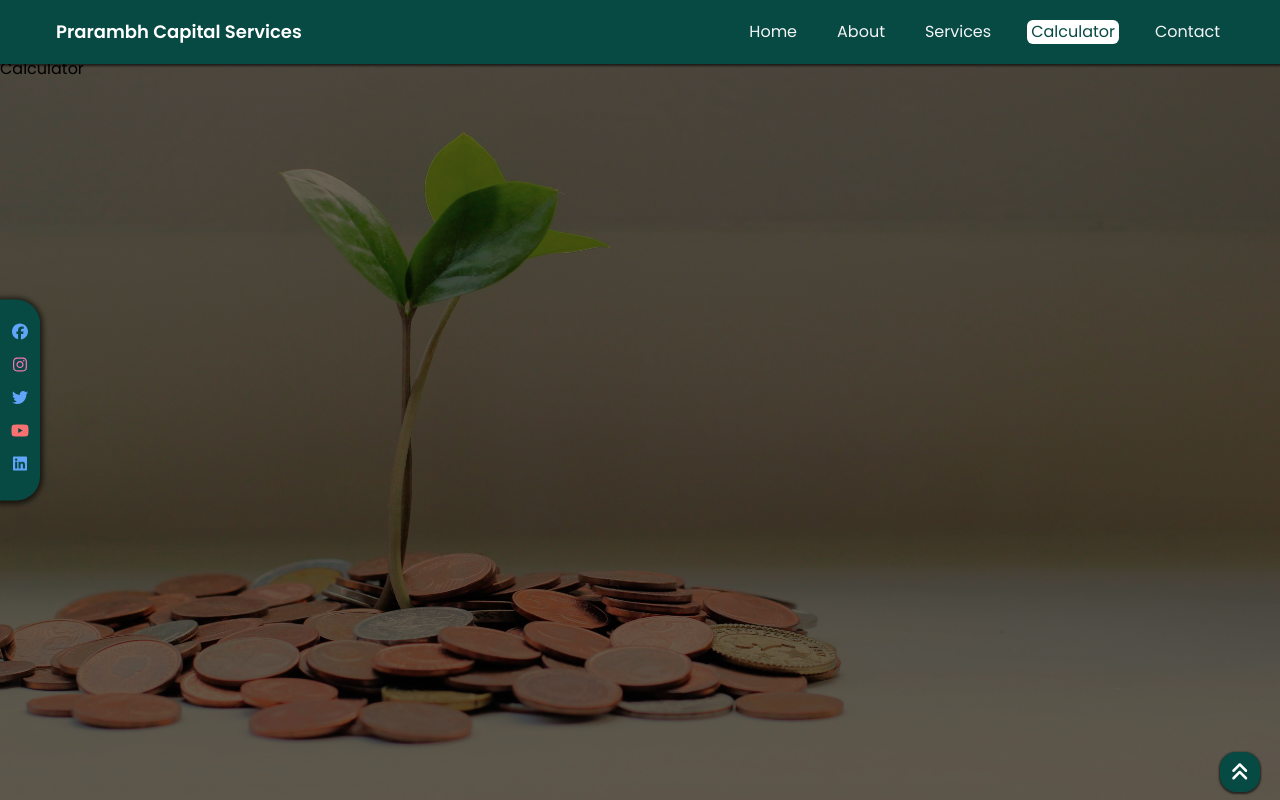
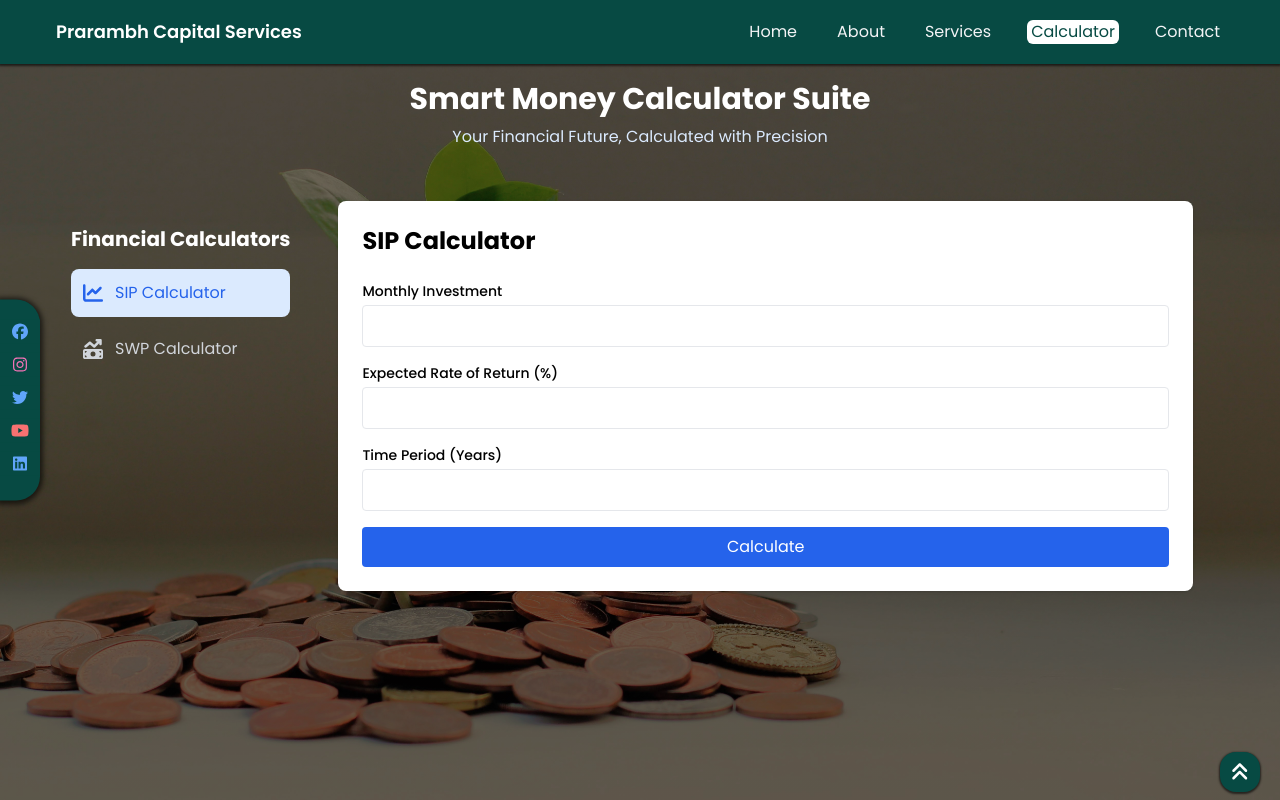
Before and after one commit to GaurangTandon/Prarambh-Capital-Services, a React (Vite) app in the folder frontend/: page /calculator in a window 1280 px wide. Built offline with nearby package versions, Linux system fonts and the light colour scheme.

Commit message:
Added: Implement financial calculators with selection and calculation features in Calculator component

```diff
--- /dev/null
+++ b/frontend/src/components/Calculator/Calculators.jsx
@@ -0,0 +1,215 @@
+import React, { useState } from "react";
+import {
+  faChartLine,
+  faMoneyBillTrendUp,
+} from "@fortawesome/free-solid-svg-icons";
+
+const calculators = [
+  {
+    id: "sip",
+    name: "SIP Calculator",
+    icon: faChartLine,
+    component: () => {
+      const [monthlyInv, setMonthlyInv] = useState("");
+      const [rate, setRate] = useState("");
+      const [timePeriod, setTimePeriod] = useState("");
+      const [result, setResult] = useState(null);
+
+      const calculate = () => {
+        const monthlyInvestment = parseFloat(monthlyInv);
+        const annualRate = parseFloat(rate);
+        const years = parseFloat(timePeriod);
+
+        const monthlyRate = annualRate / 12 / 100;
+        const months = years * 12;
+        const totalInvestment = monthlyInvestment * months;
+        const futureValue =
+          monthlyInvestment *
+          ((Math.pow(1 + monthlyRate, months) - 1) / monthlyRate) *
+          (1 + monthlyRate);
+        const estimatedReturn = futureValue - totalInvestment;
+
+        setResult({
+          totalInvestment: totalInvestment.toFixed(2),
+          estimatedReturn: estimatedReturn.toFixed(2),
+          totalAmount: futureValue.toFixed(2),
+        });
+      };
+
+      return (
+        <div className="space-y-4">
+          <div>
+            <label className="block text-sm font-medium mb-1">
+              Monthly Investment
+            </label>
+            <input
+              type="number"
+              value={monthlyInv}
+              onChange={(e) => setMonthlyInv(e.target.value)}
+              className="w-full p-2 border rounded"
+            />
+          </div>
+          <div>
+            <label className="block text-sm font-medium mb-1">
+              Expected Rate of Return (%)
+            </label>
+            <input
+              type="number"
+              value={rate}
+              onChange={(e) => setRate(e.target.value)}
+              className="w-full p-2 border rounded"
+            />
+          </div>
+          <div>
+            <label className="block text-sm font-medium mb-1">
+              Time Period (Years)
+            </label>
+            <input
+              type="number"
+              value={timePeriod}
+              onChange={(e) => setTimePeriod(e.target.value)}
+              className="w-full p-2 border rounded"
+            />
+          </div>
+          <button
+            onClick={calculate}
+            className="w-full bg-blue-600 text-white py-2 rounded hover:bg-blue-700"
+          >
+            Calculate
+          </button>
+          {result && (
+            <div className="mt-4 p-4 bg-gray-100 rounded space-y-2">
+              <p className="text-md font-semibold">
+                Total Investment: ₹
+                {parseFloat(result.totalInvestment).toLocaleString()}
+              </p>
+              <p className="text-md font-semibold">
+                Estimated Return: ₹
+                {parseFloat(result.estimatedReturn).toLocaleString()}
+              </p>
+              <p className="text-md font-semibold">
+                Total Amount: ₹{parseFloat(result.totalAmount).toLocaleString()}
+              </p>
+            </div>
+          )}
+        </div>
+      );
+    },
+  },
+  {
+    id: "swp",
+    name: "SWP Calculator",
+    icon: faMoneyBillTrendUp,
+    component: () => {
+      const [invAmount, setInvAmount] = useState("");
+      const [returnRate, setReturnRate] = useState("");
+      const [monthlyWithdrawal, setMonthlyWithdrawal] = useState("");
+      const [timePeriod, setTimePeriod] = useState("");
+      const [result, setResult] = useState(null);
+
+      const calculate = () => {
+        const initialAmount = parseFloat(invAmount);
+        const annualRate = parseFloat(returnRate);
+        const withdrawal = parseFloat(monthlyWithdrawal);
+        const years = parseFloat(timePeriod);
+
+        const monthlyRate = annualRate / 12 / 100;
+        const months = years * 12;
+        let balance = initialAmount;
+        let totalWithdrawn = 0;
+
+        for (let i = 0; i < months; i++) {
+          balance = balance * (1 + monthlyRate) - withdrawal;
+          totalWithdrawn += withdrawal;
+        }
+
+        setResult({
+          finalBalance: balance.toFixed(2),
+          totalWithdrawn: totalWithdrawn.toFixed(2),
+          status: balance > 0 ? "Sustainable" : "Not Sustainable",
+        });
+      };
+
+      return (
+        <div className="space-y-4">
+          <div>
+            <label className="block text-sm font-medium mb-1">
+              Initial Investment
+            </label>
+            <input
+              type="number"
+              value={invAmount}
+              onChange={(e) => setInvAmount(e.target.value)}
+              className="w-full p-2 border rounded"
+            />
+          </div>
+          <div>
+            <label className="block text-sm font-medium mb-1">
+              Annual Return Rate (%)
+            </label>
+            <input
+              type="number"
+              value={returnRate}
+              onChange={(e) => setReturnRate(e.target.value)}
+              className="w-full p-2 border rounded"
+            />
+          </div>
+          <div>
+            <label className="block text-sm font-medium mb-1">
+              Monthly Withdrawal
+            </label>
+            <input
+              type="number"
+              value={monthlyWithdrawal}
+              onChange={(e) => setMonthlyWithdrawal(e.target.value)}
+              className="w-full p-2 border rounded"
+            />
+          </div>
+          <div>
+            <label className="block text-sm font-medium mb-1">
+              Time Period (Years)
+            </label>
+            <input
+              type="number"
+              value={timePeriod}
+              onChange={(e) => setTimePeriod(e.target.value)}
+              className="w-full p-2 border rounded"
+            />
+          </div>
+          <button
+            onClick={calculate}
+            className="w-full bg-blue-600 text-white py-2 rounded hover:bg-blue-700"
+          >
+            Calculate
+          </button>
+          {result && (
+            <div className="mt-4 p-4 bg-gray-100 rounded space-y-2">
+              <p className="text-md font-semibold">
+                Final Balance: ₹
+                {parseFloat(result.finalBalance).toLocaleString()}
+              </p>
+              <p className="text-md font-semibold">
+                Total Withdrawn: ₹
+                {parseFloat(result.totalWithdrawn).toLocaleString()}
+              </p>
+              <p className="text-md font-semibold">
+                Status:{" "}
+                <span
+                  className={
+                    result.status === "Sustainable"
+                      ? "text-green-600"
+                      : "text-red-600"
+                  }
+                >
+                  {result.status}
+                </span>
+              </p>
+            </div>
+          )}
+        </div>
+      );
+    },
+  },
+];
+
+export default calculators;
--- a/frontend/src/components/IconBar/IconBar.jsx
+++ b/frontend/src/components/IconBar/IconBar.jsx
@@ -11,7 +11,7 @@ import { motion } from "framer-motion";
 import { socialLinks } from "./constants";
 const IconBar = () => {
   return (
-    <div className="max-sm:hidden fixed top-1/2 -translate-y-1/2 z-10 ">
+    <div className="max-lg:hidden fixed top-1/2 -translate-y-1/2 z-10 ">
       <motion.div
         initial={{ x: -50 }}
         animate={{ x: 0 }}
--- a/frontend/src/pages/Calculator.jsx
+++ b/frontend/src/pages/Calculator.jsx
@@ -1,9 +1,88 @@
-import React from 'react'
+import React, { useState } from "react";
+import { FontAwesomeIcon } from "@fortawesome/react-fontawesome";
+import calculators from "../components/Calculator/Calculators";
 
 const Calculator = () => {
+  const [selectedCalculator, setSelectedCalculator] = useState(
+    calculators[0].id
+  );
+
+  const SelectedCalculatorComponent =
+    calculators.find((calc) => calc.id === selectedCalculator)?.component ||
+    calculators[0].component;
+
   return (
-    <div className='min-h-[100vh]'>Calculator</div>
-  )
-}
+    <div className="min-h-screen flex-col justify-center items-center mb-10">
+      <div className=" text-white pt-6 px-4 text-center">
+        <h1 className="text-3xl font-bold">Smart Money Calculator Suite</h1>
+        <p className="text-blue-100 mt-2">
+          Your Financial Future, Calculated with Precision
+        </p>
+      </div>
 
-export default Calculator
+      <div className="flex justify-center items-start mt-5">
+        {/* Mobile View */}
+        <div className="md:hidden p-4 w-full flex flex-col items-center">
+          <h1 className="text-gray-400 font-semibold mb-5 sm:text-xl text-lg">
+            Choose the financial calculator
+          </h1>
+          <select
+            value={selectedCalculator}
+            onChange={(e) => setSelectedCalculator(e.target.value)}
+            className="max-sm:w-[70%] w-[50%] p-2 mb-8 border rounded-lg bg-white"
+          >
+            {calculators.map((calc) => (
+              <option key={calc.id} value={calc.id}>
+                {calc.name}
+              </option>
+            ))}
+          </select>
+          <div className="bg-white w-[70%] max-sm:w-full p-4 rounded-lg shadow">
+            <SelectedCalculatorComponent />
+          </div>
+        </div>
+
+        {/* Desktop View */}
+        <div className="hidden container md:flex">
+          {/* Sidebar */}
+          <div className="flex-2 p-4 mt-10">
+            <h2 className="text-xl font-bold mb-4 text-white">
+              Financial Calculators
+            </h2>
+            <div className="space-y-2">
+              {calculators.map((calc) => (
+                <button
+                  key={calc.id}
+                  onClick={() => setSelectedCalculator(calc.id)}
+                  className={`w-full p-3 rounded-lg flex items-center space-x-3 ${
+                    selectedCalculator === calc.id
+                      ? "bg-blue-100 text-blue-600"
+                      : "hover:bg-gray-100 hover:text-black text-gray-300"
+                  }`}
+                >
+                  <FontAwesomeIcon icon={calc.icon} className="w-5 h-5" />
+                  <span>{calc.name}</span>
+                </button>
+              ))}
+            </div>
+          </div>
+
+          {/* Main Content */}
+          <div key={selectedCalculator} className="flex-1 p-8">
+            <div className="max-w-2xl mx-auto bg-white p-6 rounded-lg shadow">
+              <h2 className="text-2xl font-bold mb-6">
+                {
+                  calculators.find((calc) => calc.id === selectedCalculator)
+                    ?.name
+                }
+              </h2>
+              <SelectedCalculatorComponent />
+            </div>
+          </div>
+        </div>
+      </div>
+    </div>
+  );
+};
+
+export default Calculator;
```
